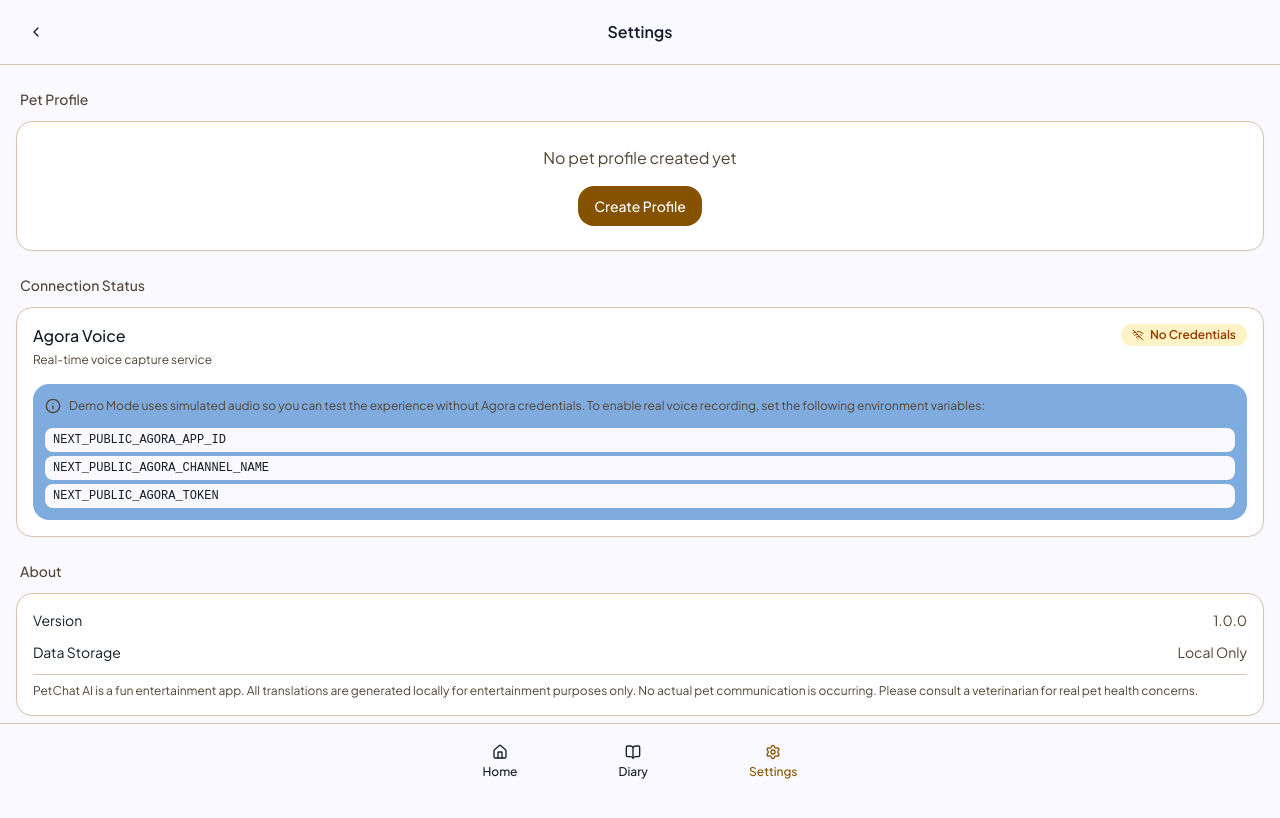
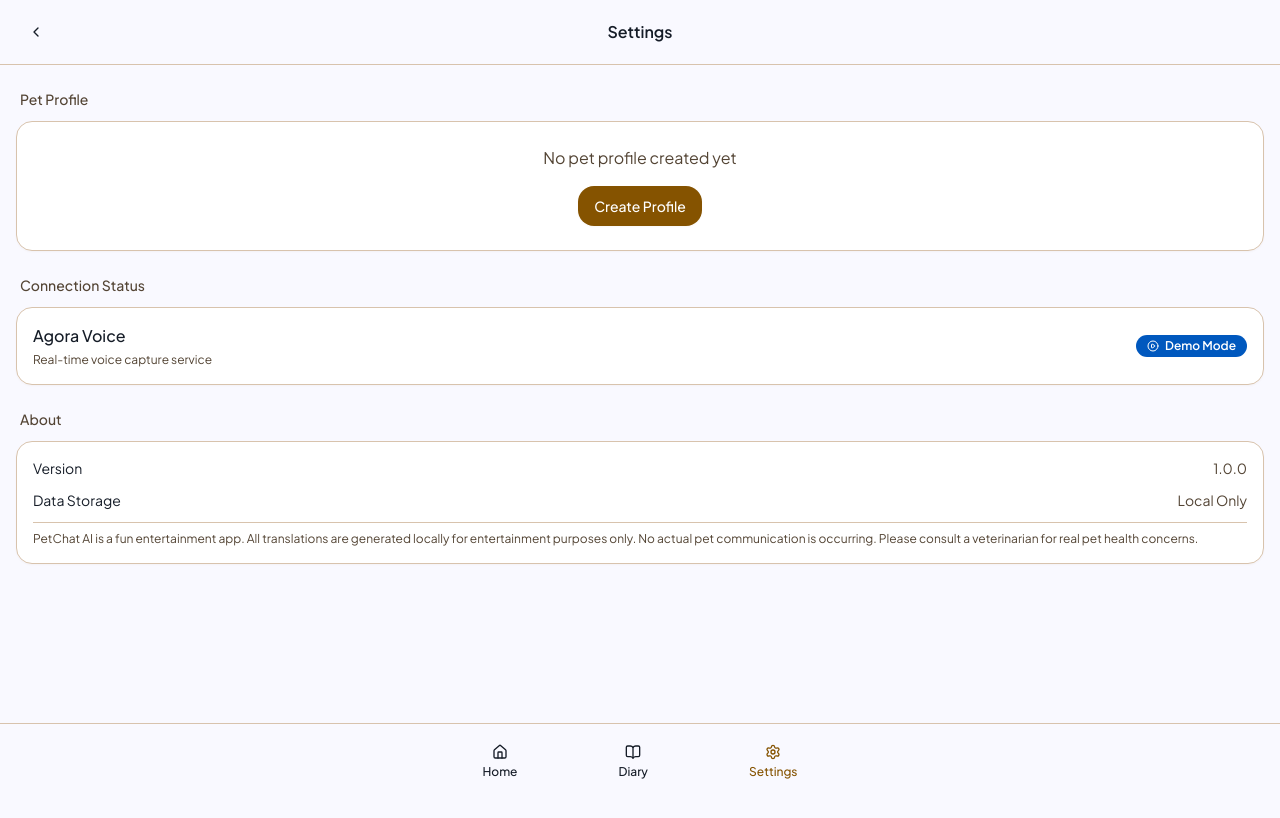
Before and after one commit to HelloChongSoon/cat-gallery, a Next.js app: page /settings in a window 1280 px wide. Built offline with nearby package versions, Linux system fonts and the light colour scheme.

Commit message:
refactor: fix settings page with new connectionStatus hook
Remove tooltip and update credential check for accurate connection status.

Co-authored-by: Bryson <87022039+HelloChongSoon@users.noreply.github.com>

```diff
--- a/app/settings/page.tsx
+++ b/app/settings/page.tsx
@@ -4,7 +4,7 @@ import { useState, useEffect } from 'react'
 import { useRouter } from 'next/navigation'
 import Link from 'next/link'
 import { motion, AnimatePresence } from 'framer-motion'
-import { ChevronLeft, Home, BookOpen, Settings, Edit3, Trash2, Info, AlertTriangle } from 'lucide-react'
+import { ChevronLeft, Home, BookOpen, Settings, Edit3, Trash2, AlertTriangle } from 'lucide-react'
 import { Button } from '@/components/ui/button'
 import { Card } from '@/components/ui/card'
 import { PetProfileCard } from '@/components/pet-profile-card'
@@ -41,13 +41,13 @@ export default function SettingsPage() {
     router.push('/')
   }
 
-  // Get connection status
-  const getConnectionStatus = () => {
+  // Get connection status for badge display
+  const getConnectionStatus = (): 'connected' | 'connecting' | 'demo-mode' | 'missing-credentials' | 'error' => {
     if (agora.error) return 'error'
     if (!agora.isAgoraConfigured) return 'demo-mode'
-    if (agora.isConnected) return 'connected'
-    if (agora.isConnecting) return 'connecting'
-    return 'missing-credentials'
+    if (agora.connectionStatus === 'connected') return 'connected'
+    if (agora.connectionStatus === 'connecting') return 'connecting'
+    return 'demo-mode'
   }
 
   if (!isHydrated) {
@@ -143,7 +143,7 @@ export default function SettingsPage() {
           </h2>
 
           <Card className="p-4">
-            <div className="flex items-start justify-between mb-4">
+            <div className="flex items-center justify-between">
               <div>
                 <p className="font-medium text-foreground mb-1">Agora Voice</p>
                 <p className="text-xs text-muted-foreground">
@@ -154,28 +154,6 @@ export default function SettingsPage() {
                 status={getConnectionStatus()}
                 error={agora.error}
               />
-            </div>
-
-            <div className="bg-secondary/50 rounded-lg p-3">
-              <div className="flex items-start gap-2">
-                <Info className="w-4 h-4 text-muted-foreground flex-shrink-0 mt-0.5" aria-hidden="true" />
-                <p className="text-xs text-muted-foreground leading-relaxed">
-                  Demo Mode uses simulated audio so you can test the experience
-                  without Agora credentials. To enable real voice recording,
-                  set the following environment variables:
-                </p>
-              </div>
-              <div className="mt-3 space-y-1" aria-label="Required environment variables">
-                <code className="block text-xs bg-background px-2 py-1 rounded font-mono text-foreground">
-                  NEXT_PUBLIC_AGORA_APP_ID
-                </code>
-                <code className="block text-xs bg-background px-2 py-1 rounded font-mono text-foreground">
-                  NEXT_PUBLIC_AGORA_CHANNEL_NAME
-                </code>
-                <code className="block text-xs bg-background px-2 py-1 rounded font-mono text-foreground">
-                  NEXT_PUBLIC_AGORA_TOKEN
-                </code>
-              </div>
             </div>
           </Card>
         </motion.section>
```
